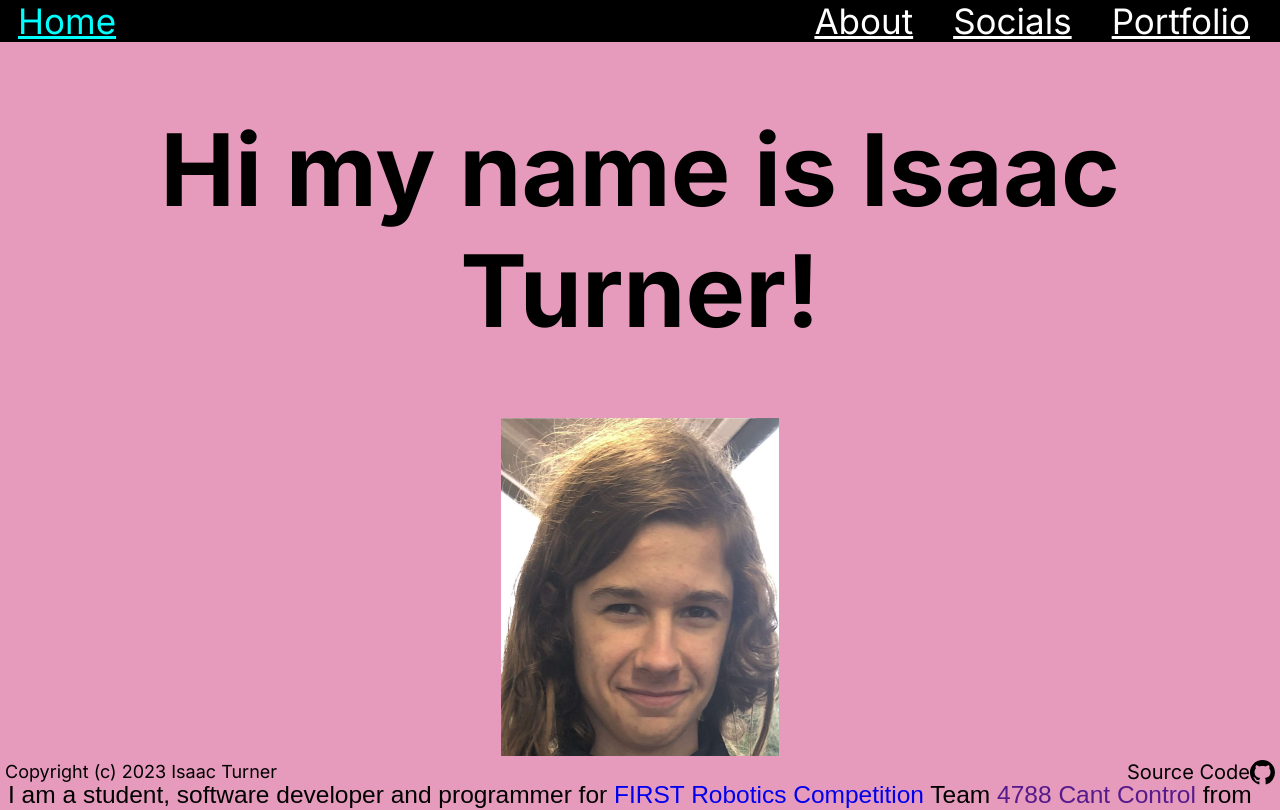
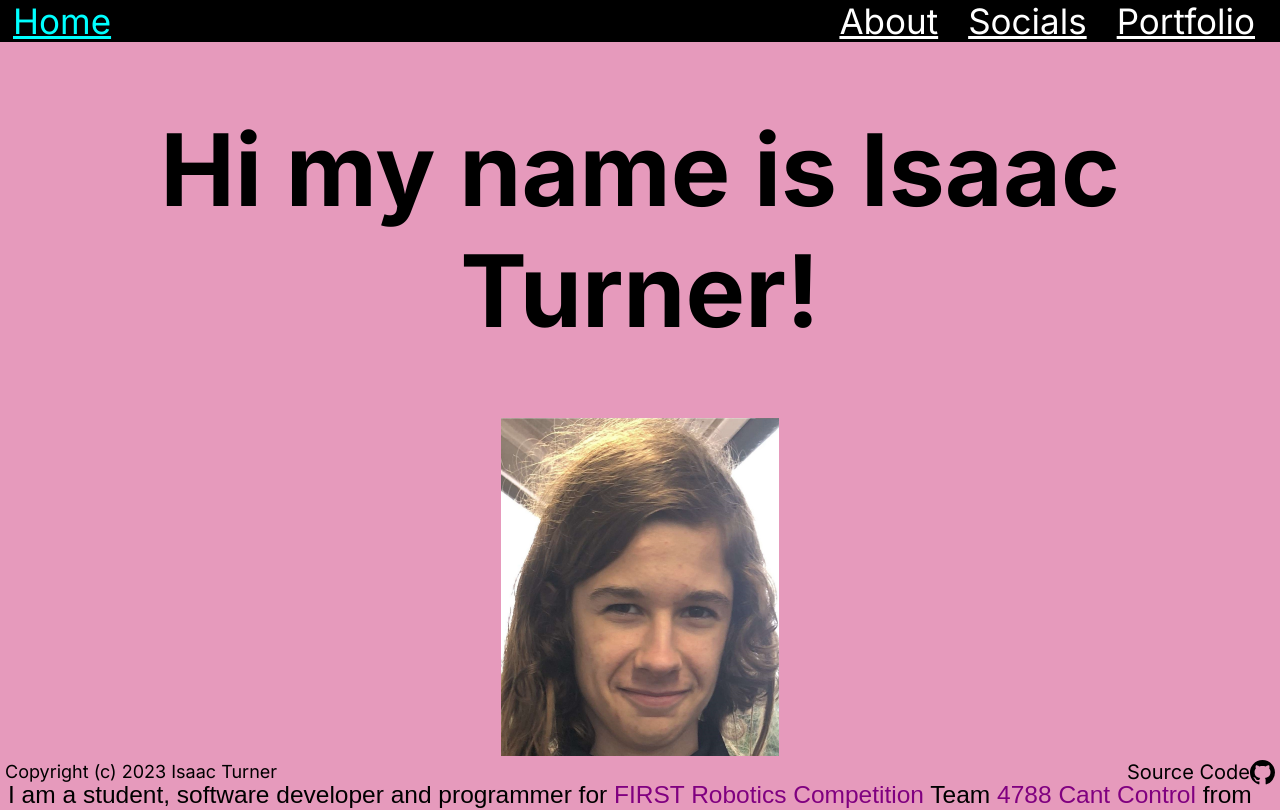
Before and after one commit to spacey-sooty/old-website, a Next.js app: page / in a window 1280 px wide. Shown: the top 810 px of the page. Built offline with nearby package versions, Linux system fonts and the light colour scheme.

Commit message:
minor style changes and cleaned up sass

```diff
--- a/src/styles/components/navbar.module.scss
+++ b/src/styles/components/navbar.module.scss
@@ -8,13 +8,13 @@
 }
 
 .active {
-  margin: 20px;
+  margin: 15px;
   font-size: 35px;
   color: aqua;
 }
 
 .inactive {
-  margin: 20px;
+  margin: 15px;
   font-size: 35px;
   color: white;
 }
--- a/src/styles/pages/page.module.scss
+++ b/src/styles/pages/page.module.scss
@@ -9,6 +9,7 @@
 
 .link {
   text-decoration: none;
+  color: purple;
 }
 
 .image {
--- a/tsconfig.json
+++ b/tsconfig.json
@@ -23,6 +23,6 @@
       "@/*": ["./src/*"]
     }
   },
-  "include": ["next-env.d.ts", "**/*.ts", "**/*.tsx", ".next/types/**/*.ts"],
+  "include": ["next-env.d.ts", "**/*.ts", "**/*.tsx", ".next/types/**/*.ts", "next.config.js"],
   "exclude": ["node_modules"]
 }
```
Also changed, not shown: src/styles/components/footer.module.scss (line endings or trailing spaces), src/styles/pages/socials.module.scss (line endings or trailing spaces).
